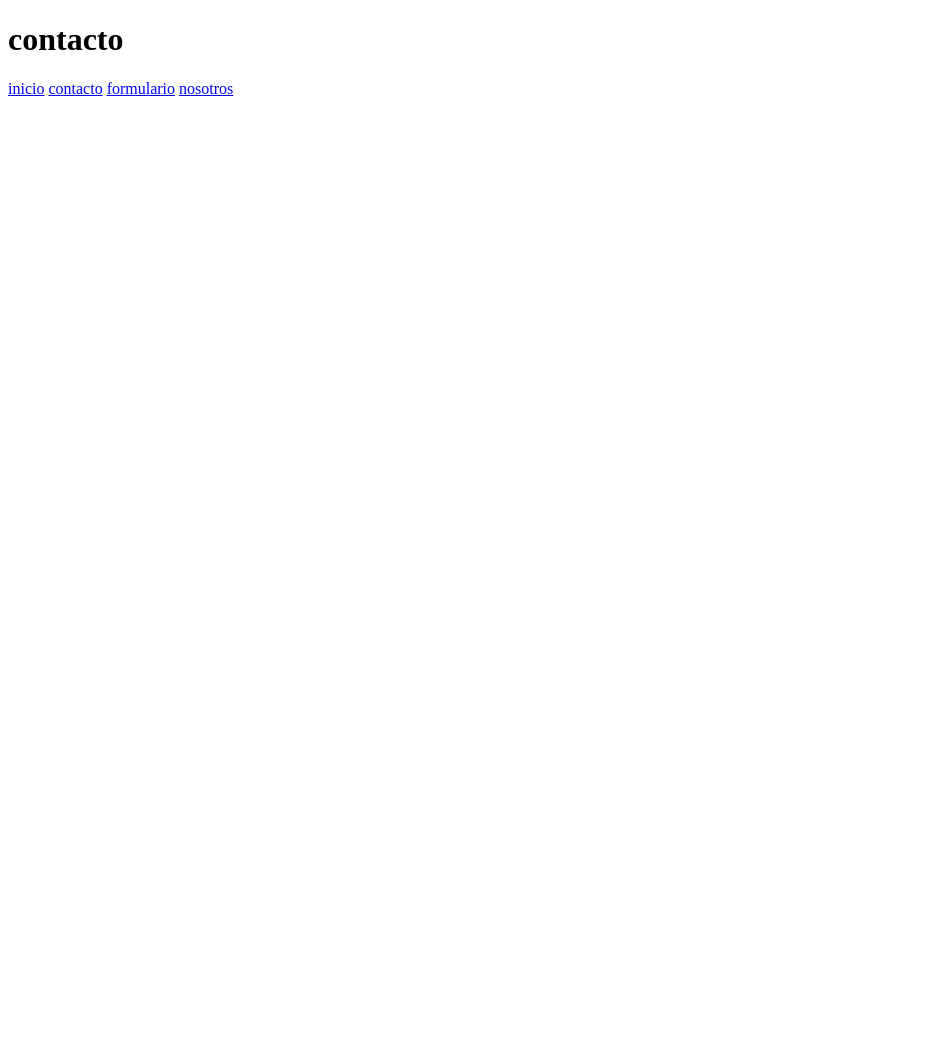
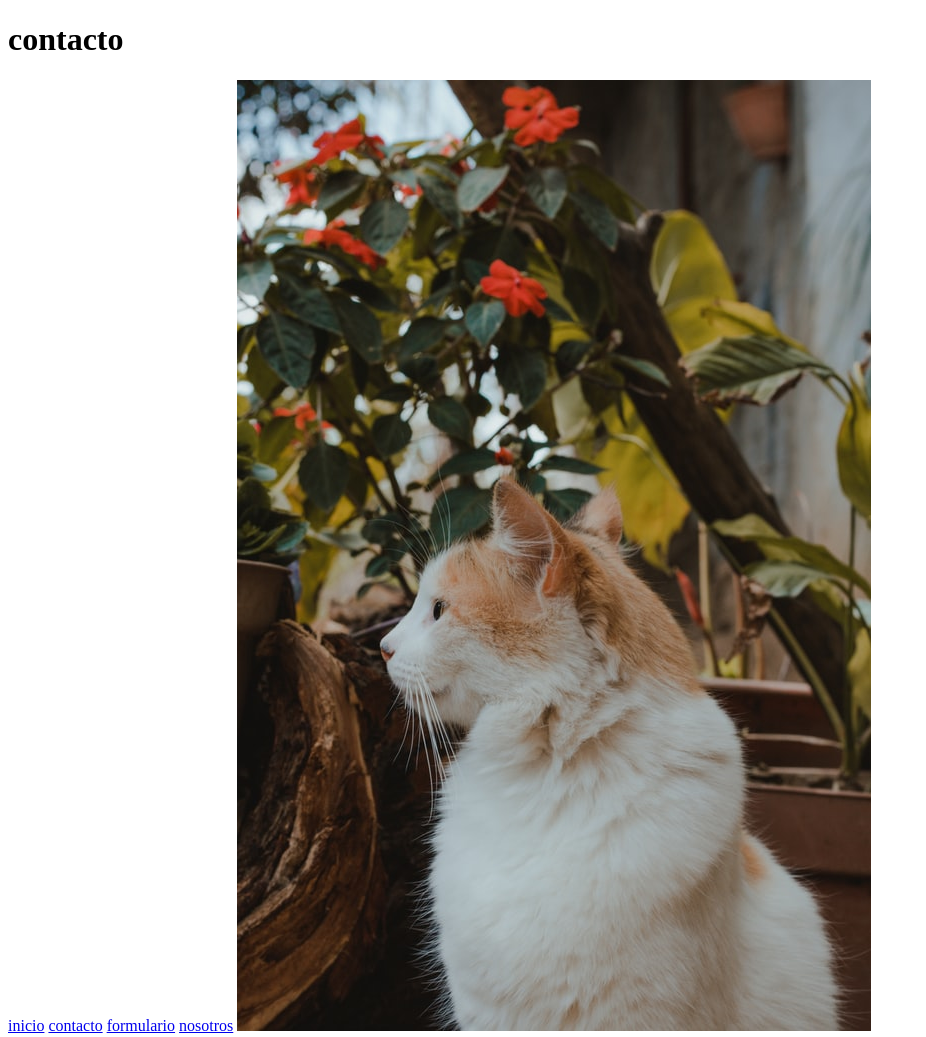
Before and after one commit to fernanda0220/claseGitdos, a plain HTML site: page internas/contacto.html in a window 1280 px wide. Shown: the whole page, without its empty margins (0-926 px from the left). Before the commit the page ends 800 px from the top, so only its background shows below. Drawn offline with Linux system fonts and the light colour scheme.

Commit message:
Imagen de mi empresa agregada

```diff
--- a/internas/contacto.html
+++ b/internas/contacto.html
@@ -13,5 +13,7 @@
     <a href="contacto.html">contacto</a>
     <a href="formulario.html">formulario</a>
     <a href="nosotros.html">nosotros</a>
+
+    <img src="../imgs/img1.jpg" alt="">
 </body>
 </html>
```
